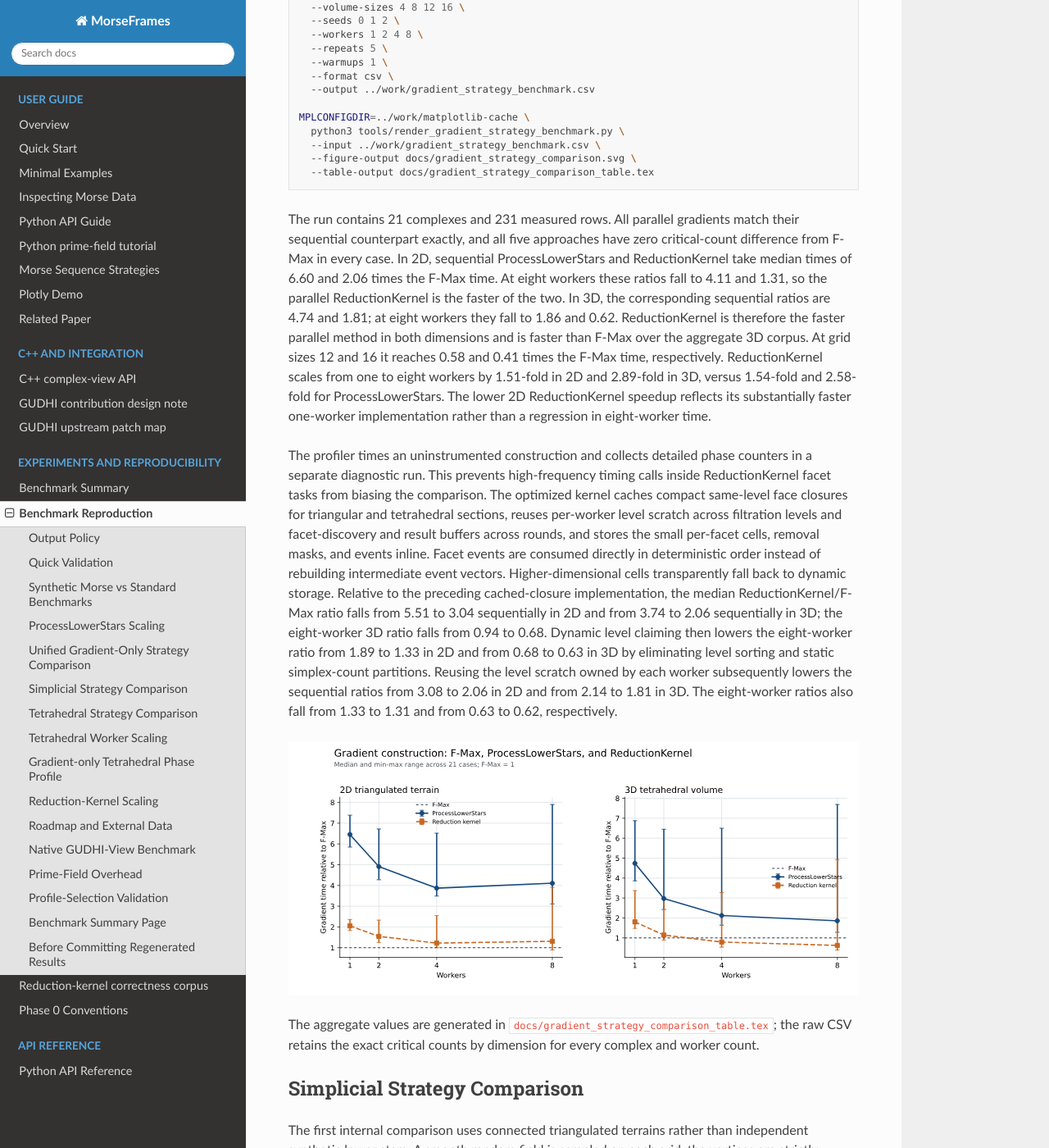
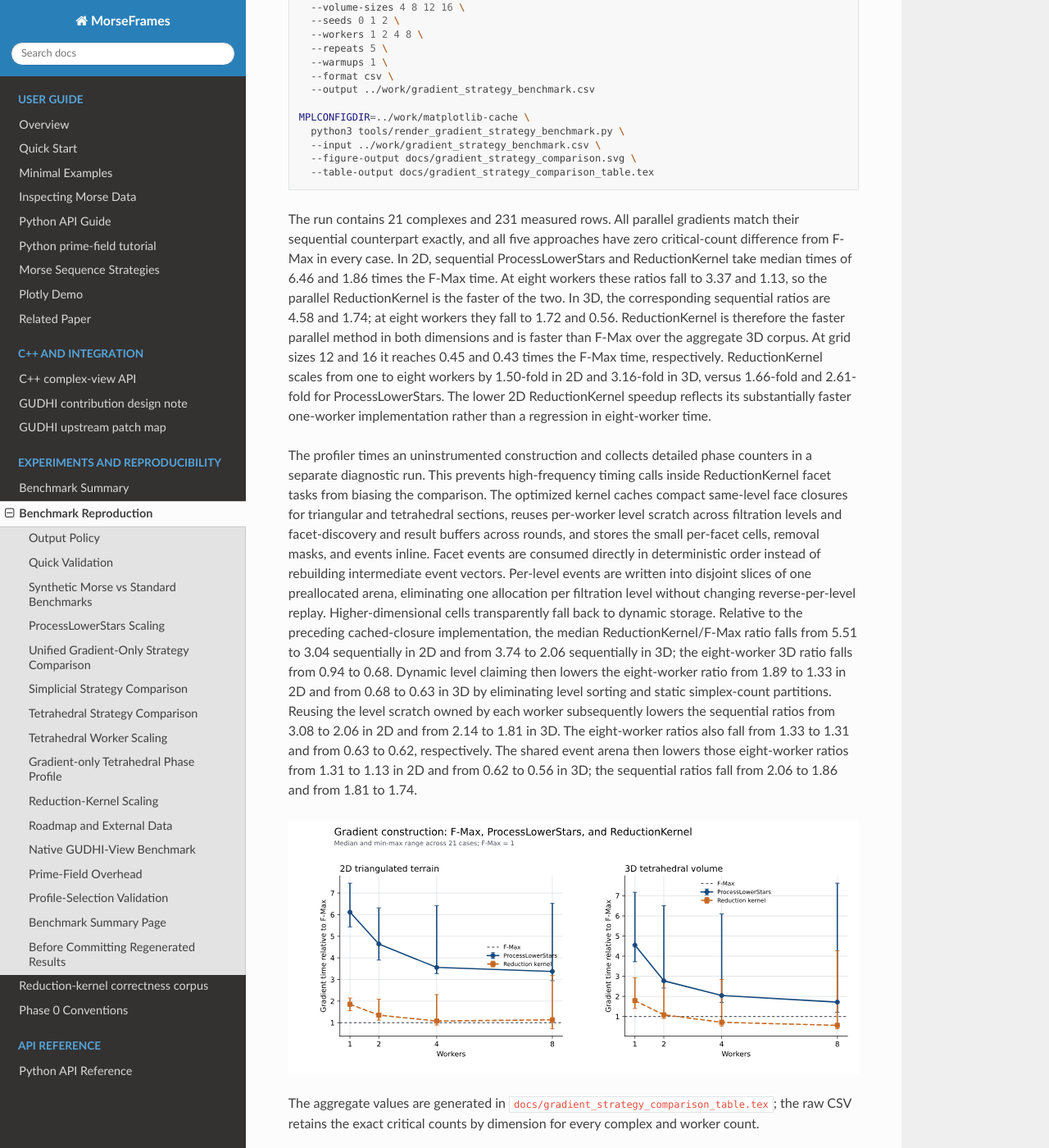
Before and after one commit to lnajman/morseframes, a Sphinx documentation site: the page built from docs/benchmark_reproduction.md, in a window 1280 px wide and 1400 px high, scrolled down 3990 px. Shown: the whole window at 82% size. Built offline with Sphinx 7.4.7 and the Read the Docs theme 3.1.0, drawn with Linux system fonts in a browser that asks for light colours; the version number is read from the project's files by our own code; some of the changed text lies outside the part shown.

Commit message:
Preallocate ReductionKernel level events

````diff
--- a/docs/benchmark_reproduction.md
+++ b/docs/benchmark_reproduction.md
@@ -196,15 +196,15 @@ MPLCONFIGDIR=../work/matplotlib-cache \
 The run contains 21 complexes and 231 measured rows. All parallel gradients
 match their sequential counterpart exactly, and all five approaches have zero
 critical-count difference from F-Max in every case. In 2D, sequential
-ProcessLowerStars and ReductionKernel take median times of 6.60 and 2.06 times
-the F-Max time. At eight workers these ratios fall to 4.11 and 1.31, so the
+ProcessLowerStars and ReductionKernel take median times of 6.46 and 1.86 times
+the F-Max time. At eight workers these ratios fall to 3.37 and 1.13, so the
 parallel ReductionKernel is the faster of the two. In 3D, the corresponding
-sequential ratios are 4.74 and 1.81; at eight workers they fall to 1.86 and
-0.62. ReductionKernel is therefore the faster parallel method in both
+sequential ratios are 4.58 and 1.74; at eight workers they fall to 1.72 and
+0.56. ReductionKernel is therefore the faster parallel method in both
 dimensions and is faster than F-Max over the aggregate 3D corpus. At grid
-sizes 12 and 16 it reaches 0.58 and 0.41 times the F-Max time, respectively.
-ReductionKernel scales from one to eight workers by 1.51-fold in 2D and
-2.89-fold in 3D, versus 1.54-fold and 2.58-fold for ProcessLowerStars. The
+sizes 12 and 16 it reaches 0.45 and 0.43 times the F-Max time, respectively.
+ReductionKernel scales from one to eight workers by 1.50-fold in 2D and
+3.16-fold in 3D, versus 1.66-fold and 2.61-fold for ProcessLowerStars. The
 lower 2D ReductionKernel speedup reflects its substantially faster one-worker
 implementation rather than a regression in eight-worker time.
 
@@ -214,11 +214,13 @@ calls inside ReductionKernel facet tasks from biasing the comparison. The
 optimized kernel caches compact same-level face closures for triangular and
 tetrahedral sections, reuses per-worker level scratch across filtration levels
 and facet-discovery and result buffers across rounds, and stores the small
-per-facet cells, removal masks, and events inline. Facet
-events are consumed directly in deterministic order instead of rebuilding
-intermediate event vectors. Higher-dimensional cells transparently fall back
-to dynamic storage. Relative to the preceding cached-closure implementation,
-the median ReductionKernel/F-Max ratio falls from 5.51 to 3.04 sequentially in
+per-facet cells, removal masks, and events inline. Facet events are consumed
+directly in deterministic order instead of rebuilding intermediate event
+vectors. Per-level events are written into disjoint slices of one preallocated
+arena, eliminating one allocation per filtration level without changing
+reverse-per-level replay. Higher-dimensional cells transparently fall back to
+dynamic storage. Relative to the preceding cached-closure implementation, the
+median ReductionKernel/F-Max ratio falls from 5.51 to 3.04 sequentially in
 2D and from 3.74 to 2.06 sequentially in 3D; the eight-worker 3D ratio falls
 from 0.94 to 0.68.
 Dynamic level claiming then lowers the eight-worker ratio from 1.89 to 1.33 in
@@ -228,6 +230,9 @@ Reusing the level scratch owned by each worker subsequently lowers the
 sequential ratios from 3.08 to 2.06 in 2D and from 2.14 to 1.81 in 3D. The
 eight-worker ratios also fall from 1.33 to 1.31 and from 0.63 to 0.62,
 respectively.
+The shared event arena then lowers those eight-worker ratios from 1.31 to 1.13
+in 2D and from 0.62 to 0.56 in 3D; the sequential ratios fall from 2.06 to 1.86
+and from 1.81 to 1.74.
 
 ![Gradient-only strategy comparison](gradient_strategy_comparison.svg)
 
@@ -400,14 +405,14 @@ python3 tools/render_tetrahedral_phase_profile.py \
   --table-output docs/tetrahedral_phase_profile_table.tex
 ```
 
-Across the twelve cases, eight-worker ProcessLowerStars reaches a 2.57-fold
-gradient-construction speedup; ReductionKernel reaches 3.15-fold. Their median
-eight-worker construction times are 3.18 ms and 0.96 ms, respectively. At
-eight workers, ProcessLowerStars spends 33.1 percent in global setup, 36.2
-percent in parallel local-star processing, 2.4 percent in ordered replay, and
-4.5 percent in builder initialization. ReductionKernel spends 82.0 percent of
-its diagnostic wall time processing levels; setup and replay account for 12.8
-and 4.3 percent. The CSV now also records kernel rounds, facet kernels, facet
+Across the twelve cases, eight-worker ProcessLowerStars reaches a 2.41-fold
+gradient-construction speedup; ReductionKernel reaches 3.07-fold. Their median
+eight-worker construction times are 3.28 ms and 1.03 ms, respectively. At
+eight workers, ProcessLowerStars spends 31.9 percent in global setup, 40.1
+percent in parallel local-star processing, 2.6 percent in ordered replay, and
+5.1 percent in builder initialization. ReductionKernel spends 81.6 percent of
+its diagnostic wall time processing levels; setup and replay account for 14.5
+and 3.7 percent. The CSV now also records kernel rounds, facet kernels, facet
 discovery scans, cached-cell visits, local candidate scans, coboundary scans,
 membership tests, and inline-buffer overflows. All measured triangular and
 tetrahedral kernels report zero inline-buffer overflows. For the `n=16`
@@ -427,8 +432,9 @@ task dynamically claims the next filtration level from an atomic counter,
 avoiding both thousands of tiny executor tasks and the former sorting and
 static simplex-count partition. Each task retains its facet flags, closure
 tables, incidence counters, and result buffers between claimed levels. It
-disables nested facet tasks while multiple levels are running concurrently. A
-single large plateau still uses the facet-parallel reduction-kernel path.
+also writes into a preassigned slice of the shared event arena. It disables
+nested facet tasks while multiple levels are running concurrently. A single
+large plateau still uses the facet-parallel reduction-kernel path.
 
 ```sh
 PYTHONPATH=python python3 tools/benchmark_reduction_kernel_scaling.py \
@@ -450,7 +456,7 @@ MPLCONFIGDIR=../work/matplotlib-cache \
 This older Python-level pipeline benchmark includes sequence-object
 materialization, reference maps, and persistence, so it is retained only as an
 overhead diagnostic rather than evidence for gradient speed. Across the nine
-terrains, median native-sequence speedups are 1.07x, 1.11x, and 1.09x at two,
+terrains, median native-sequence speedups are 0.97x, 1.02x, and 1.02x at two,
 four, and eight workers; median end-to-end speedup is 1.01x at eight workers.
 Every worker count is checked for the exact sequential reduction-kernel
 sequence and the standard barcode. The gradient-only results above are the
````
Also changed, not shown: other parts of docs/benchmark_reproduction.md (+3 -3 lines), docs/gradient_strategy_comparison.svg, docs/reduction_kernel_scaling.svg, docs/tetrahedral_worker_scaling.svg, 6 other files.
